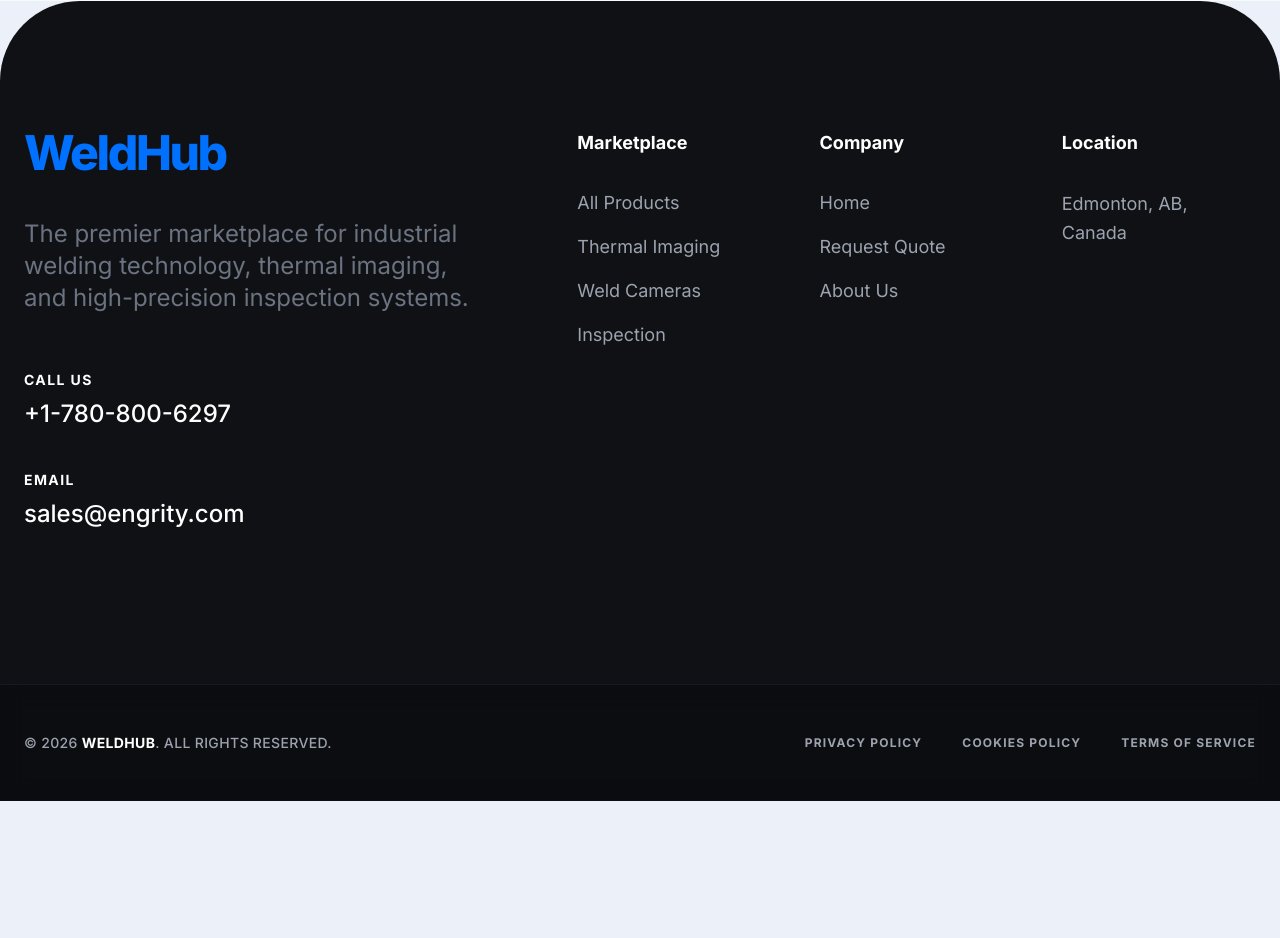
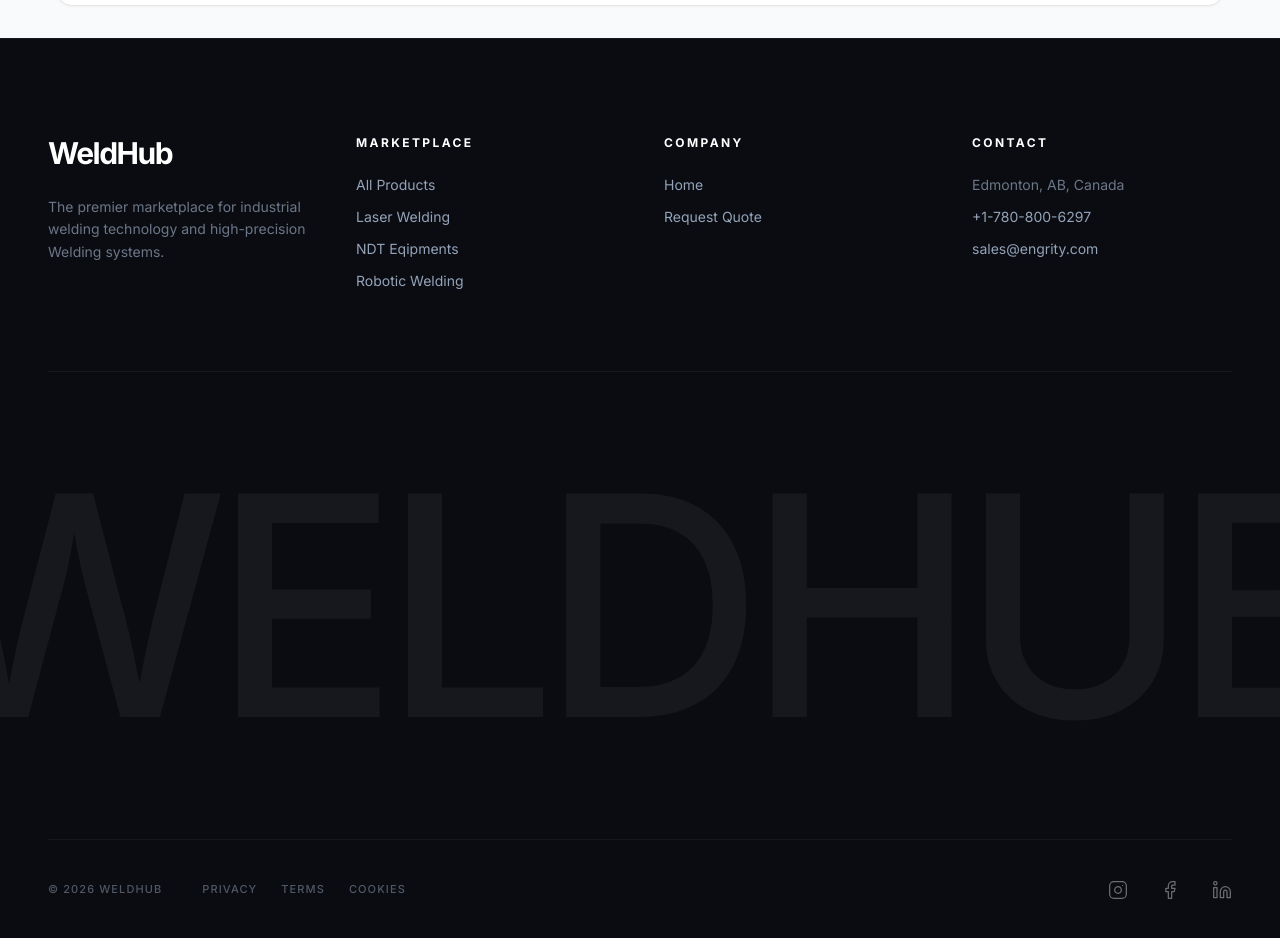
Before and after one commit to EngrityGit/weldhub, a Next.js app: page /admin in a window 1280 px wide. Shown: the part 1140-2078 px from the top of the page. Before the commit the page ends 1941 px from the top, so only its background shows below. Built offline with nearby package versions, Linux system fonts and the light colour scheme; no server answers.

Commit message:
Footer & Header

```diff
--- a/src/components/layout/Footer.tsx
+++ b/src/components/layout/Footer.tsx
@@ -5,77 +5,112 @@
 export default function Footer() {
   const currentYear = new Date().getFullYear()
 
+  // Custom Minimalist SVGs
+  const Icons = {
+    Facebook: () => (
+      <svg width="20" height="20" viewBox="0 0 24 24" fill="none" stroke="currentColor" strokeWidth="1.5" strokeLinecap="round" strokeLinejoin="round"><path d="M18 2h-3a5 5 0 0 0-5 5v3H7v4h3v8h4v-8h3l1-4h-4V7a1 1 0 0 1 1-1h3z"/></svg>
+    ),
+    Instagram: () => (
+      <svg width="20" height="20" viewBox="0 0 24 24" fill="none" stroke="currentColor" strokeWidth="1.5" strokeLinecap="round" strokeLinejoin="round"><rect width="20" height="20" x="2" y="2" rx="5" ry="5"/><path d="M16 11.37A4 4 0 1 1 12.63 8 4 4 0 0 1 16 11.37z"/><line x1="17.5" x2="17.51" y1="6.5" y2="6.5"/></svg>
+    ),
+    LinkedIn: () => (
+      <svg width="20" height="20" viewBox="0 0 24 24" fill="none" stroke="currentColor" strokeWidth="1.5" strokeLinecap="round" strokeLinejoin="round"><path d="M16 8a6 6 0 0 1 6 6v7h-4v-7a2 2 0 0 0-2-2 2 2 0 0 0-2 2v7h-4v-7a6 6 0 0 1 6-6z"/><rect width="4" height="12" x="2" y="9"/><circle cx="4" cy="4" r="2"/></svg>
+    )
+  }
+
+  const socials = [
+    { icon: <Icons.Instagram />, href: 'https://www.instagram.com/weldhubmarketplace/' },
+    { icon: <Icons.Facebook />, href: 'https://www.facebook.com/people/WeldHub/61589291720981/' },
+    { icon: <Icons.LinkedIn />, href: 'https://www.linkedin.com/company/weldhub/' },
+  ]
+
   return (
-    <footer className="bg-[#0f1115] text-gray-400 footer-rounded-top w-full min-h-screen flex flex-col justify-between overflow-hidden">
-      {/* Top Main Section with massive padding */}
-      <div className="container-custom py-24 md:py-32 flex-grow">
-        <div className="grid grid-cols-1 md:grid-cols-2 lg:grid-cols-12 gap-16 lg:gap-24">
+    <footer className="bg-[#0a0c12] text-[#94a3b8] w-full pt-24 overflow-hidden select-none border-t border-white/5">
+      <div className="max-w-[1400px] mx-auto px-6 lg:px-12">
 
-          {/* Brand & Description */}
-          <div className="lg:col-span-5 space-y-10">
-            <Link href="/">
-              <span className="font-be-vietnam font-extrabold text-4xl md:text-5xl tracking-tighter text-[#0071fe]">
+        {/* 1. NAVIGATION LINKS SECTION */}
+        <div className="grid grid-cols-1 md:grid-cols-2 lg:grid-cols-4 gap-12 pb-20">
+
+          {/* Brand Column */}
+          <div className="space-y-6">
+            <Link href="/" className="inline-block group">
+              <span className="text-white text-3xl font-bold tracking-tighter transition-colors duration-300 group-hover:text-[#0071fe]">
                 WeldHub
               </span>
             </Link>
-            <p className="text-xl md:text-2xl text-gray-500 leading-relaxed max-w-lg">
-              The premier marketplace for industrial welding technology, thermal imaging, and high-precision inspection systems.
+            <p className="text-sm leading-relaxed max-w-xs opacity-70">
+              The premier marketplace for industrial welding technology and high-precision Welding systems.
             </p>
-            <div className="pt-4 flex flex-wrap gap-10">
-              <div>
-                <p className="text-white font-bold text-sm uppercase tracking-widest mb-2">Call Us</p>
-                <a href="tel:7808006297" className="text-2xl text-white font-medium hover:text-[#0071fe] transition-colors">+1-780-800-6297</a>
           </div>
-              <div>
-                <p className="text-white font-bold text-sm uppercase tracking-widest mb-2">Email</p>
-                <a href="mailto:sales@engrity.com" className="text-2xl text-white font-medium hover:text-[#0071fe] transition-colors">sales@engrity.com</a>
+
+          {/* Marketplace Column */}
+          <div className="space-y-6">
+            <h4 className="text-white text-xs font-bold uppercase tracking-[0.2em]">Marketplace</h4>
+            <ul className="space-y-3 text-sm">
+              <li><Link href="/products" className="hover:text-white transition-colors duration-300">All Products</Link></li>
+              <li><Link href="/products?category=Laser Welding" className="hover:text-white transition-colors duration-300">Laser Welding</Link></li>
+              <li><Link href="/products?category=NDT Eqipments" className="hover:text-white transition-colors duration-300">NDT Eqipments</Link></li>
+              <li><Link href="/products?category=Robotic Arms" className="hover:text-white transition-colors duration-300">Robotic Welding</Link></li>
+            </ul>
+          </div>
+
+          {/* Company Column */}
+          <div className="space-y-6">
+            <h4 className="text-white text-xs font-bold uppercase tracking-[0.2em]">Company</h4>
+            <ul className="space-y-3 text-sm">
+              <li><Link href="/" className="hover:text-white transition-colors duration-300">Home</Link></li>
+              <li><Link href="/request-quote" className="hover:text-white transition-colors duration-300">Request Quote</Link></li>
+            </ul>
+          </div>
+
+          {/* Contact Column */}
+          <div className="space-y-6">
+            <h4 className="text-white text-xs font-bold uppercase tracking-[0.2em]">Contact</h4>
+            <div className="space-y-3 text-sm">
+              <p className="opacity-70">Edmonton, AB, Canada</p>
+              <a href="tel:7808006297" className="block hover:text-white transition-colors">+1-780-800-6297</a>
+              <a href="mailto:sales@engrity.com" className="block hover:text-white transition-colors">sales@engrity.com</a>
             </div>
           </div>
         </div>
 
-          {/* Links Sections */}
-          <div className="lg:col-span-7 grid grid-cols-2 sm:grid-cols-3 gap-12">
-            <div className="space-y-8">
-              <h3 className="text-white font-bold text-lg">Marketplace</h3>
-              <ul className="space-y-4 text-lg">
-                <li><Link href="/products" className="hover:text-white transition-colors">All Products</Link></li>
-                <li><Link href="/products?category=Thermal" className="hover:text-white transition-colors">Thermal Imaging</Link></li>
-                <li><Link href="/products?category=Cameras" className="hover:text-white transition-colors">Weld Cameras</Link></li>
-                <li><Link href="/products?category=Inspection" className="hover:text-white transition-colors">Inspection</Link></li>
-              </ul>
+        {/* 2. GIGANTIC TEXT SECTION */}
+        <div className="w-full flex justify-center py-10 md:py-20 border-t border-white/5">
+          <h2 className="
+            text-[24vw] leading-none font-medium tracking-tighter text-white/5
+            transition-all duration-700 ease-in-out cursor-default
+            hover:text-white hover:tracking-normal
+          ">
+            WELDHUB
+          </h2>
         </div>
 
-            <div className="space-y-8">
-              <h3 className="text-white font-bold text-lg">Company</h3>
-              <ul className="space-y-4 text-lg">
-                <li><Link href="/" className="hover:text-white transition-colors">Home</Link></li>
-                <li><Link href="/request-quote" className="hover:text-white transition-colors">Request Quote</Link></li>
-                <li><Link href="/about" className="hover:text-white transition-colors">About Us</Link></li>
-              </ul>
-            </div>
+        {/* 3. BOTTOM BAR: Legal & Social Icons */}
+        <div className="flex flex-col md:flex-row justify-between items-center py-10 gap-8 border-t border-white/5">
 
-            <div className="space-y-8">
-              <h3 className="text-white font-bold text-lg">Location</h3>
-              <p className="text-lg leading-relaxed">
-                Edmonton, AB,<br />
-                Canada
-              </p>
-            </div>
-          </div>
+          {/* Copyright & Legal */}
+          <div className="flex flex-col md:flex-row items-center gap-4 md:gap-10 text-[11px] font-medium uppercase tracking-widest opacity-50">
+            <p>© {currentYear} WELDHUB</p>
+            <div className="flex gap-6">
+              <Link href="/privacy" className="hover:text-white transition-colors">Privacy</Link>
+              <Link href="/terms" className="hover:text-white transition-colors">Terms</Link>
+              <Link href="/cookies" className="hover:text-white transition-colors">Cookies</Link>
             </div>
           </div>
 
-
-      {/* Bottom Legal Bar */}
-      <div className="border-t border-gray-800/50 py-12 bg-black/20 backdrop-blur-md">
-        <div className="container-custom flex flex-col md:flex-row justify-between items-center gap-8">
-          <p className="text-sm font-medium tracking-wide">
-            © {currentYear} <span className="text-white font-bold">WELDHUB</span>. ALL RIGHTS RESERVED.
-          </p>
-          <div className="flex gap-10 text-xs font-bold uppercase tracking-widest">
-            <Link href="/privacy" className="hover:text-[#0071fe] transition-colors">Privacy Policy</Link>
-            <Link href="/cookies" className="hover:text-[#0071fe] transition-colors">Cookies Policy</Link>
-            <Link href="/terms" className="hover:text-[#0071fe] transition-colors">Terms of Service</Link>
+          {/* Social Icons (Keeping your requested socials) */}
+          <div className="flex gap-8">
+            {socials.map((social, idx) => (
+              <a
+                key={idx}
+                href={social.href}
+                target="_blank"
+                rel="noopener noreferrer"
+                className="text-white/40 hover:text-white hover:scale-110 transition-all duration-300"
+              >
+                {social.icon}
+              </a>
+            ))}
           </div>
         </div>
       </div>
--- a/src/components/layout/Header.tsx
+++ b/src/components/layout/Header.tsx
@@ -7,7 +7,6 @@
 import { getAllProducts } from '@/lib/products'
 import CartSidebar from '@/components/ui/CartSidebar'
 import WishlistSidebar from '@/components/ui/WishlistSidebar'
-import Image from 'next/image'
 
 export default function Header() {
   const router = useRouter()
@@ -18,6 +17,22 @@
   const [searchQuery, setSearchQuery] = useState('')
   const [searchResults, setSearchResults] = useState<any[]>([])
   const [showSearchResults, setShowSearchResults] = useState(false)
+
+  // New state for Promotional Banner
+  const [isBannerVisible, setIsBannerVisible] = useState(false)
+
+  // Check session storage for banner visibility
+  useEffect(() => {
+    const isClosed = sessionStorage.getItem('weldhub-promo-closed')
+    if (!isClosed) {
+      setIsBannerVisible(true)
+    }
+  }, [])
+
+  const closeBanner = () => {
+    sessionStorage.setItem('weldhub-promo-closed', 'true')
+    setIsBannerVisible(false)
+  }
 
   // Search functionality
   useEffect(() => {
@@ -51,6 +66,28 @@
 
   return (
     <>
+      {/* 1. PROMOTIONAL MARQUEE BANNER */}
+      {isBannerVisible && (
+        <div className="relative bg-[#0071fe] text-white overflow-hidden py-2 text-sm font-medium border-b border-white/10">
+          <div className="flex whitespace-nowrap animate-marquee">
+            <span className="px-4">
+              WeldHub X Canaweld — Official Distributors for CanaWeld Equipments in Western Canada —
+              Contact us at
+              <a href="mailto:sales@engrity.com" className="font-bold underline ml-1">WeldHub Sales</a> to get Additional Discount on all canaweld Products from Canaweld website
+              <a href="https://www.canaweld.ca" target="_blank" className="ml-1 font-bold underline">@www.canaweld.ca</a>
+            </span>
+            {/* Duplicated for seamless loop */}
+            <span className="px-4">
+              WeldHub X Canaweld — Official Distributors for CanaWeld Equipments in Western Canada —
+              Contact <a href="mailto:sales@engrity.com" className="underline hover:text-blue-100 transition-colors">sales@engrity.com</a> at
+              <a href="mailto:sales@engrity.com" className="font-bold underline ml-1">WeldHub Sales</a> to get Additional Discount on all canaweld Products from Canaweld website
+              <a href="https://www.canaweld.ca" target="_blank" className="ml-1 font-bold underline">www.canaweld.ca</a>
+            </span>
+          </div>
+
+        </div>
+      )}
+
       <header className="sticky top-0 z-50 bg-white/95 backdrop-blur-md border-b border-gray-200">
         <nav className="container-custom">
           <div className="flex items-center justify-between h-16 gap-4">
@@ -218,88 +255,7 @@
               </button>
             </div>
           </div>
-
-          {/* Mobile Menu */}
-          {mobileMenuOpen && (
-            <div className="md:hidden py-4 border-t border-gray-200 animate-slide-down">
-              {/* Mobile Search */}
-              <form onSubmit={handleSearch} className="mb-4 relative">
-                <input
-                  type="text"
-                  placeholder="Search products..."
-                  value={searchQuery}
-                  onChange={(e) => setSearchQuery(e.target.value)}
-                  className="w-full pl-10 pr-4 py-2.5 rounded-xl border border-gray-300 focus:outline-none focus:ring-2 focus:ring-blue-500"
-                />
-                <svg className="absolute left-3 top-1/2 -translate-y-1/2 w-5 h-5 text-gray-400" fill="none" stroke="currentColor" viewBox="0 0 24 24">
-                  <path strokeLinecap="round" strokeLinejoin="round" strokeWidth={2} d="M21 21l-6-6m2-5a7 7 0 11-14 0 7 7 0 0114 0z" />
-                </svg>
-              </form>
-
-              <div className="flex flex-col space-y-2">
-                <Link
-                  href="/"
-                  className="px-4 py-2 rounded-lg text-gray-700 hover:text-gray-900 hover:bg-gray-50 font-medium transition-all"
-                  onClick={() => setMobileMenuOpen(false)}
-                >
-                  Home
-                </Link>
-                <Link
-                  href="/products"
-                  className="px-4 py-2 rounded-lg text-gray-700 hover:text-gray-900 hover:bg-gray-50 font-medium transition-all"
-                  onClick={() => setMobileMenuOpen(false)}
-                >
-                  Products
-                </Link>
-
-                {/* Mobile Actions */}
-                <div className="flex items-center gap-2 pt-2 px-4">
-                  <button
-                    onClick={() => {
-                      setWishlistOpen(true)
-                      setMobileMenuOpen(false)
-                    }}
-                    className="icon-btn flex-1 relative"
-                    aria-label="Wishlist"
-                  >
-                    <svg className="w-5 h-5" fill="none" stroke="currentColor" viewBox="0 0 24 24">
-                      <path strokeLinecap="round" strokeLinejoin="round" strokeWidth={2} d="M4.318 6.318a4.5 4.5 0 000 6.364L12 20.364l7.682-7.682a4.5 4.5 0 00-6.364-6.364L12 7.636l-1.318-1.318a4.5 4.5 0 00-6.364 0z" />
-                    </svg>
-                    {wishlistCount > 0 && (
-                      <span className="absolute -top-1 -right-1 w-4 h-4 bg-red-500 rounded-full text-xs text-white flex items-center justify-center font-semibold">
-                        {wishlistCount}
-                      </span>
-                    )}
-                  </button>
-                  <button
-                    onClick={() => {
-                      setCartOpen(true)
-                      setMobileMenuOpen(false)
-                    }}
-                    className="icon-btn flex-1 relative"
-                    aria-label="Cart"
-                  >
-                    <svg className="w-5 h-5" fill="none" stroke="currentColor" viewBox="0 0 24 24">
-                      <path strokeLinecap="round" strokeLinejoin="round" strokeWidth={2} d="M3 3h2l.4 2M7 13h10l4-8H5.4M7 13L5.4 5M7 13l-2.293 2.293c-.63.63-.184 1.707.707 1.707H17m0 0a2 2 0 100 4 2 2 0 000-4zm-8 2a2 2 0 11-4 0 2 2 0 014 0z" />
-                    </svg>
-                    {cartCount > 0 && (
-                      <span className="absolute -top-1 -right-1 w-4 h-4 bg-blue-600 rounded-full text-xs text-white flex items-center justify-center font-semibold">
-                        {cartCount}
-                      </span>
-                    )}
-                  </button>
-                </div>
-
-                <Link
-                  href="/request-quote"
-                  className="btn btn-primary w-full mt-2"
-                  onClick={() => setMobileMenuOpen(false)}
-                >
-                  Get Quote
-                </Link>
-              </div>
-            </div>
-          )}
+          {/* ... existing mobile menu ... */}
         </nav>
       </header>
 
@@ -308,6 +264,20 @@
 
       {/* Wishlist Sidebar */}
       <WishlistSidebar isOpen={wishlistOpen} onClose={() => setWishlistOpen(false)} />
+
+      {/* Add this to your global.css for the animation */}
+      <style jsx global>{`
+        @keyframes marquee {
+          0% { transform: translateX(0); }
+          100% { transform: translateX(-50%); }
+        }
+        .animate-marquee {
+          animation: marquee 30s linear infinite;
+        }
+        .animate-marquee:hover {
+          animation-play-state: paused;
+        }
+      `}</style>
     </>
   )
 }
--- a/src/lib/products.ts
+++ b/src/lib/products.ts
@@ -2148,7 +2148,7 @@
     onSale: false,
     discountPercent: 0,
     bulkPricing: null,
-    category: 'Laser Welders',
+    category: 'Laser Welding',
     brand: 'TRM',
     badge: 'Welding',
 
```
Lines whose indentation alone changed are shown as unchanged.
